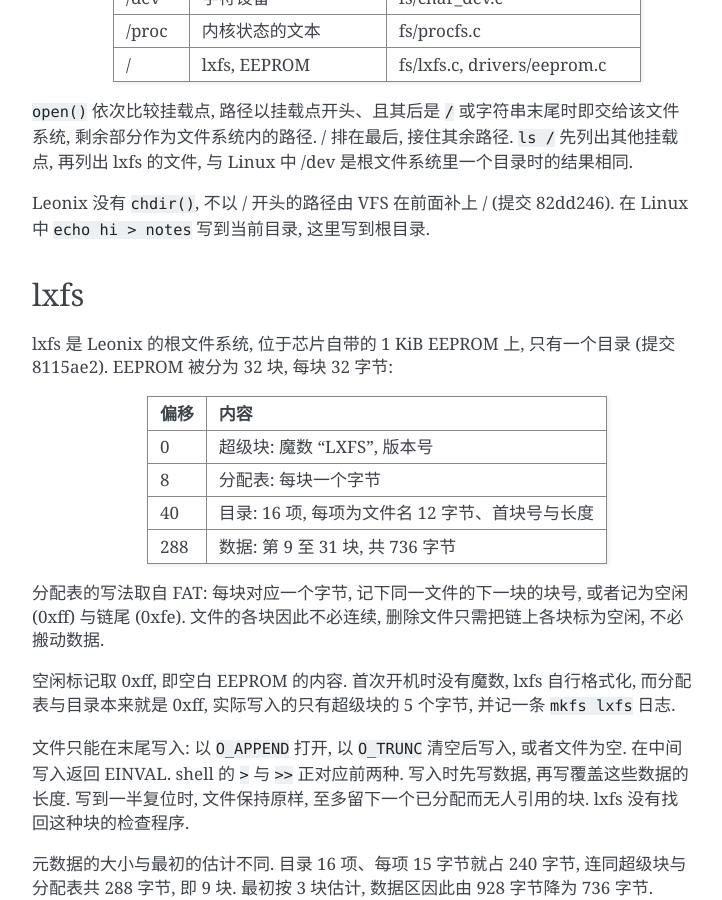
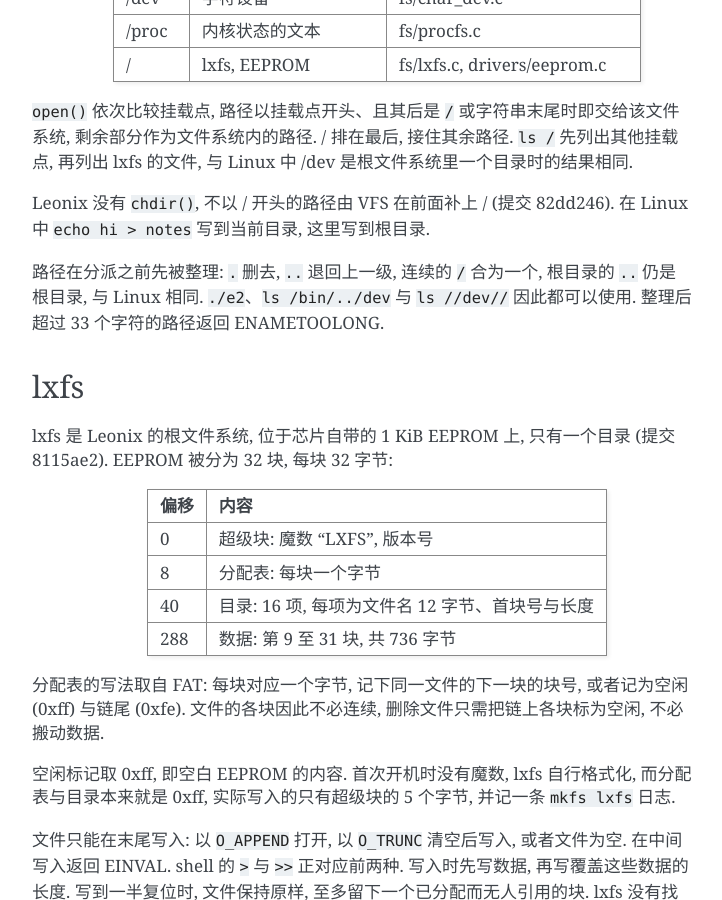
Before and after one commit to w3ngzv/Leonix, a Sphinx documentation site: the page built from Documentation/notes/vfs.rst, in a window 1280 px wide and 900 px high, scrolled down 2159 px. Shown: the whole window, without its empty margins (388-1110 px from the left). Built offline with Sphinx 7.4.7, drawn with Linux system fonts in a browser that asks for light colours.

Commit message:
Documentation: 记录路径的整理与程序的查找范围
运行 EEPROM 上的程序为何要写 ./ 或 /, 以及当前目录为何不在查找范围内,
此前没有记载.

Signed-off-by: KernelKraze <admin@mail.go1.qzz.io>

```diff
--- a/Documentation/notes/vfs.rst
+++ b/Documentation/notes/vfs.rst
@@ -118,6 +118,11 @@
 Leonix 没有 ``chdir()``, 不以 / 开头的路径由 VFS 在前面补上 / (提交
 82dd246). 在 Linux 中 ``echo hi > notes`` 写到当前目录, 这里写到根目录.
 
+路径在分派之前先被整理: ``.`` 删去, ``..`` 退回上一级, 连续的 ``/`` 合为
+一个, 根目录的 ``..`` 仍是根目录, 与 Linux 相同. ``./e2``、``ls /bin/../dev``
+与 ``ls //dev//`` 因此都可以使用. 整理后超过 33 个字符的路径返回
+ENAMETOOLONG.
+
 
 lxfs
 ====
--- a/Documentation/notes/vm.rst
+++ b/Documentation/notes/vm.rst
@@ -112,7 +112,9 @@
 ``exec()`` 打开程序文件, 检查文件头, 把参数放进新程序的数据内存, 然后在
 调用者的任务与栈上运行解释器, 直到程序退出. 这相当于 Linux 中 ``fork()``、
 ``execve()`` 与 ``wait()`` 合在一起: 没有进程, 程序不与调用者并发运行.
-不含 ``/`` 的程序名在 /bin 中查找.
+不含 ``/`` 的程序名在 /bin 中查找, 相当于 Linux 中 PATH 只含 /bin; 其他
+位置的程序须写出路径, 例如 ``./e2`` 或 ``/e2``. 当前目录不在查找范围内,
+与 Linux 的默认做法相同, lxfs 中一个名为 ls 的文件因此不会顶替 /bin/ls.
 
 代码不复制进 SRAM. 程序文件在运行期间一直打开, 解释器每取一条指令都经
 文件系统的 ``peek()`` 读出一个字节, Flash 中的 /bin 与 EEPROM 中的 lxfs
```
